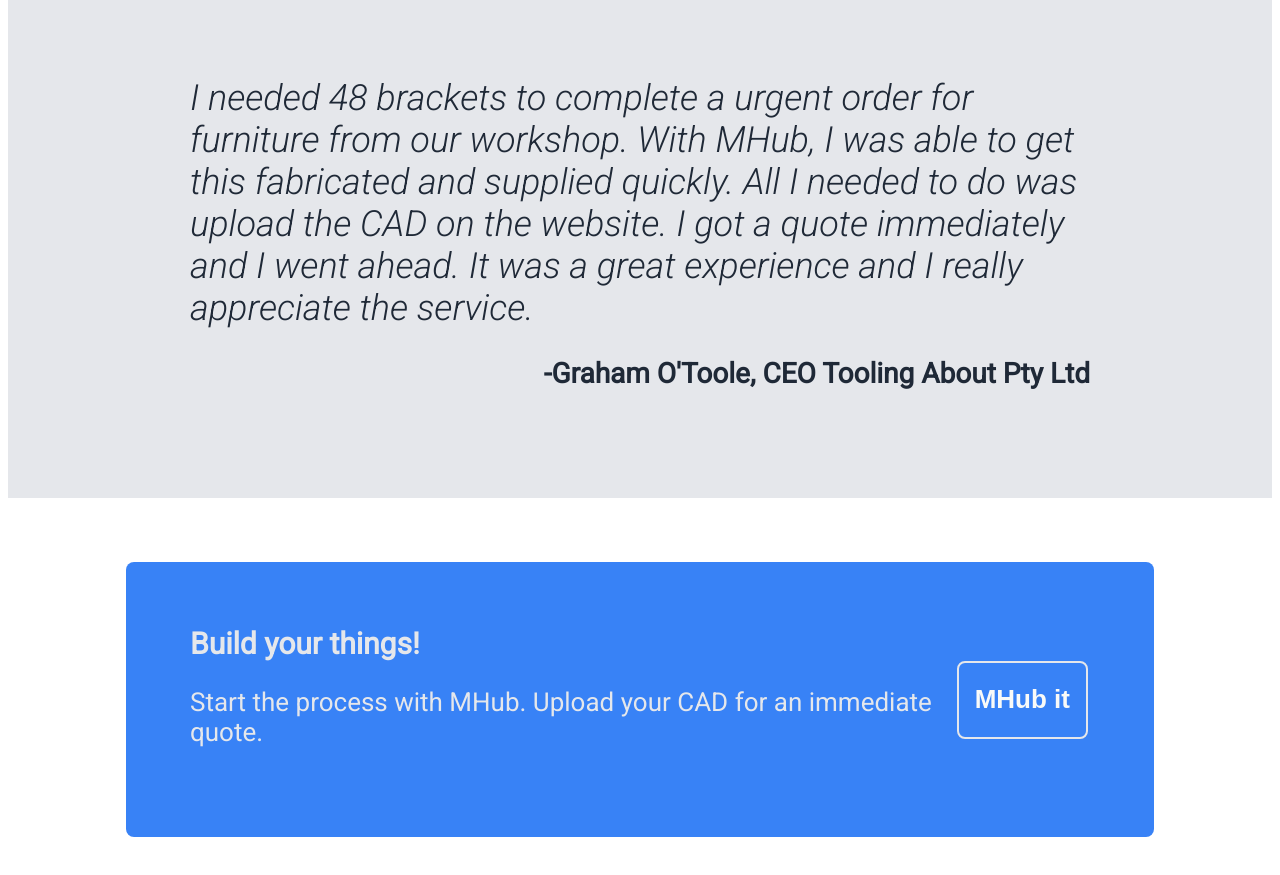
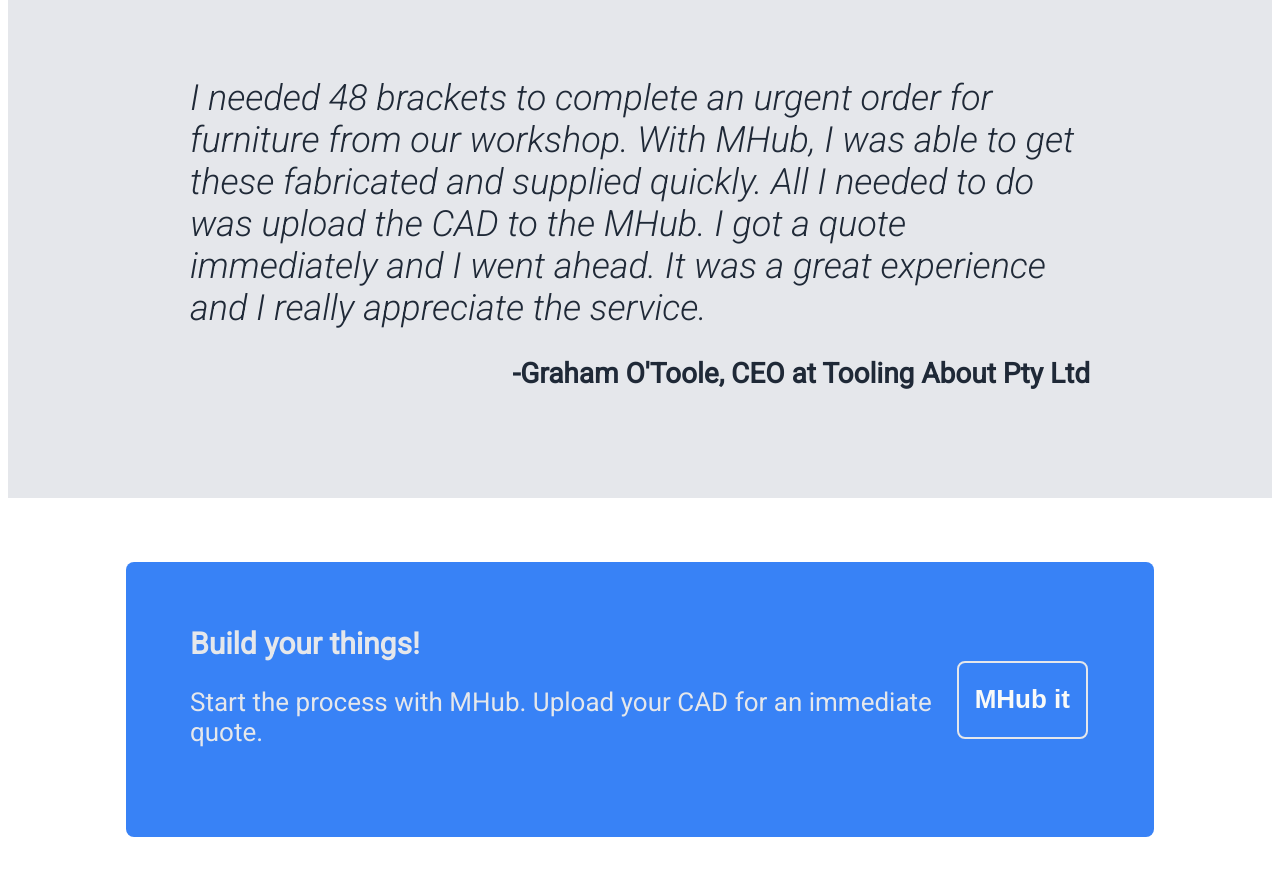
Before and after one commit to AusDavo/mhub-public, a plain HTML site: page index.html in a window 1280 px wide. Shown: the part 872-1747 px from the top of the page. Drawn offline with Linux system fonts and the light colour scheme.

Commit message:
Fix typos in testimonial

```diff
--- a/index.html
+++ b/index.html
@@ -78,8 +78,8 @@
     </div>
     <div class="grey">
         <div class="testimonial">
-            <em class="quote-text">I needed 48 brackets to complete a urgent order for furniture from our workshop. With MHub, I was able to get this fabricated and supplied quickly. All I needed to do was upload the CAD on the website. I got a quote immediately and I went ahead. It was a great experience and I really appreciate the service.</em>
-            <p class="quote-attrib"><strong>-Graham O'Toole, CEO Tooling About Pty Ltd</strong></p>
+            <em class="quote-text">I needed 48 brackets to complete an urgent order for furniture from our workshop. With MHub, I was able to get these fabricated and supplied quickly. All I needed to do was upload the CAD to the MHub. I got a quote immediately and I went ahead. It was a great experience and I really appreciate the service.</em>
+            <p class="quote-attrib"><strong>-Graham O'Toole, CEO at Tooling About Pty Ltd</strong></p>
         </div>
     </div>
     <div class="call-to-action">
```
